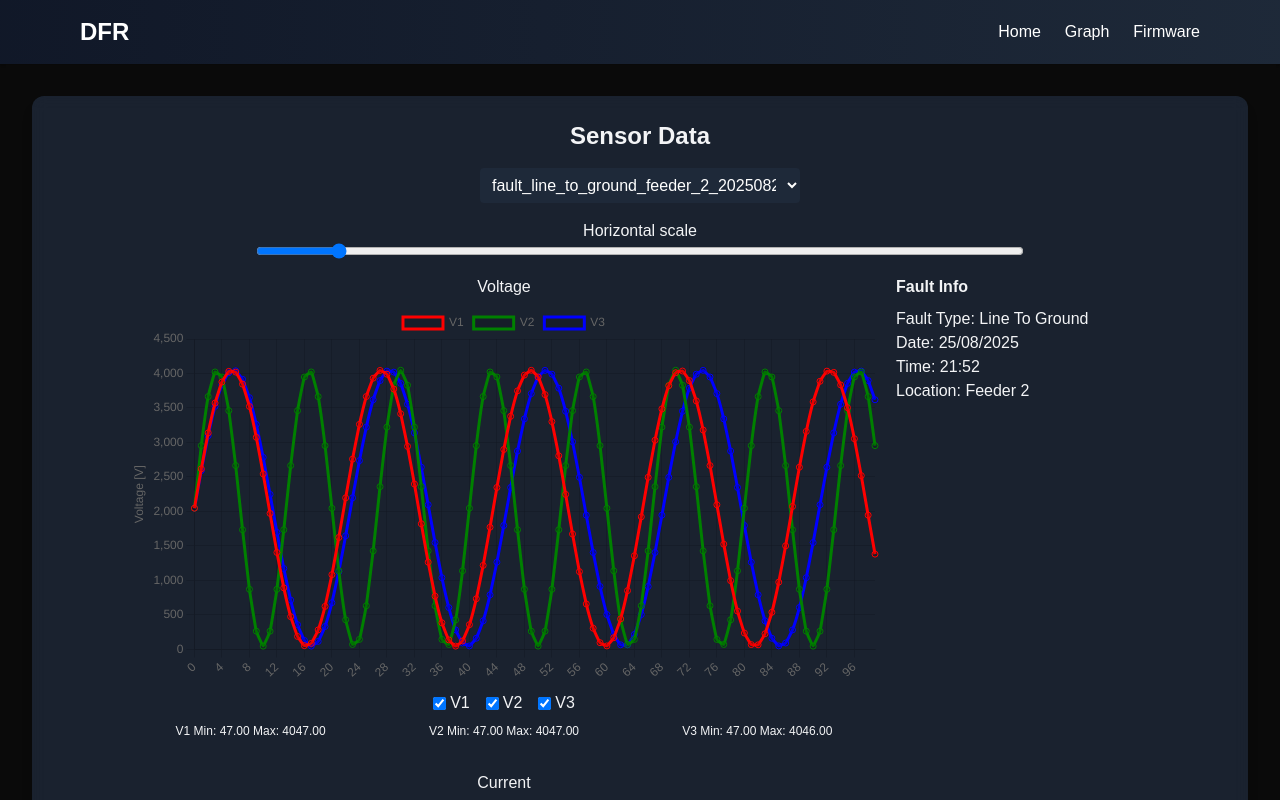
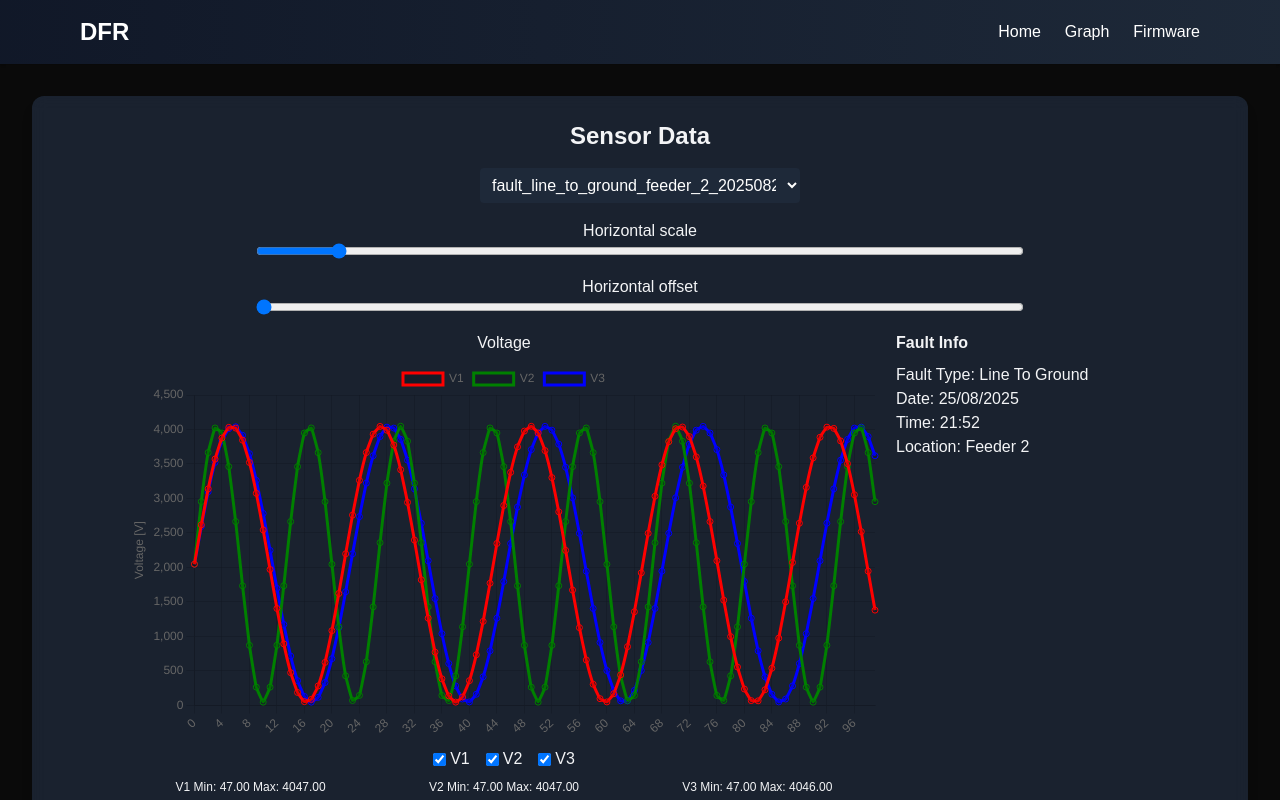
Before and after one commit to patthananb/dfr, a Next.js app: page /graph in a window 1280 px wide. Shown: the top 800 px of the page. Built offline with nearby package versions, Linux system fonts and the light colour scheme.

Commit message:
feat(graph): add x-axis offset control

```diff
--- a/src/app/graph/page.js
+++ b/src/app/graph/page.js
@@ -58,6 +58,7 @@ const GraphPage = () => {
     i3: true,
   });
   const [scale, setScale] = useState(DEFAULT_SCALE);
+  const [offset, setOffset] = useState(0);
   const [faultInfo, setFaultInfo] = useState({
     faultType: '',
     date: '',
@@ -120,12 +121,20 @@ const GraphPage = () => {
         setVoltageData({ labels, datasets: voltageDatasets });
         setCurrentData({ labels, datasets: currentDatasets });
         setScale(Math.min(labels.length, DEFAULT_SCALE));
+        setOffset(0);
       } catch (error) {
         console.error('Error fetching data:', error);
       }
     };
     fetchData();
   }, [selectedFile]);
+
+  useEffect(() => {
+    if (voltageData) {
+      const maxOffset = Math.max(0, voltageData.labels.length - scale);
+      setOffset(prev => Math.min(prev, maxOffset));
+    }
+  }, [scale, voltageData]);
 
   const toggleVisibility = key => {
     setVisible(prev => ({ ...prev, [key]: !prev[key] }));
@@ -161,6 +170,19 @@ const GraphPage = () => {
             />
           </label>
         </div>
+        <div className="w-full max-w-3xl mx-auto my-4">
+          <label className="flex flex-col items-center">
+            <span>Horizontal offset</span>
+            <input
+              type="range"
+              min={0}
+              max={Math.max(0, (voltageData?.labels.length || 0) - scale)}
+              value={offset}
+              onChange={(e) => setOffset(Number(e.target.value))}
+              className="w-full"
+            />
+          </label>
+        </div>
         {voltageData && currentData ? (
           <div className="flex flex-col lg:flex-row w-full max-w-5xl mx-auto">
           <div className="flex flex-col items-center space-y-8 flex-grow">
@@ -168,10 +190,10 @@ const GraphPage = () => {
               <h2 className="text-center mb-2">Voltage</h2>
               <Line
                 data={{
-                  labels: voltageData.labels.slice(0, scale),
+                  labels: voltageData.labels.slice(offset, offset + scale),
                   datasets: voltageData.datasets
                     .filter(ds => visible[ds.key])
-                    .map(ds => ({ ...ds, tension: 0.1, data: ds.data.slice(0, scale) })),
+                    .map(ds => ({ ...ds, tension: 0.1, data: ds.data.slice(offset, offset + scale) })),
                 }}
                 options={{
                   interaction: { mode: 'index', intersect: false },
@@ -210,10 +232,10 @@ const GraphPage = () => {
               <h2 className="text-center mb-2">Current</h2>
               <Line
                 data={{
-                  labels: currentData.labels.slice(0, scale),
+                  labels: currentData.labels.slice(offset, offset + scale),
                   datasets: currentData.datasets
                     .filter(ds => visible[ds.key])
-                    .map(ds => ({ ...ds, tension: 0.1, data: ds.data.slice(0, scale) })),
+                    .map(ds => ({ ...ds, tension: 0.1, data: ds.data.slice(offset, offset + scale) })),
                 }}
                 options={{
                   interaction: { mode: 'index', intersect: false },
```
